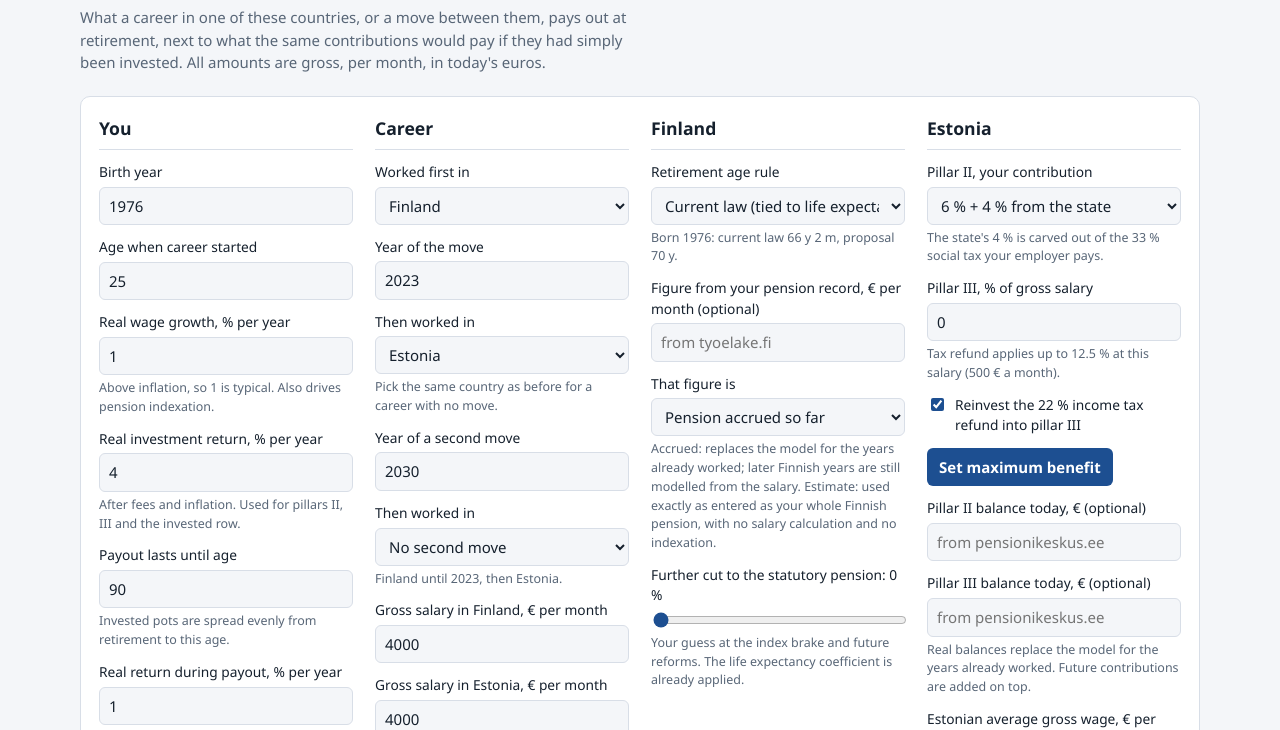
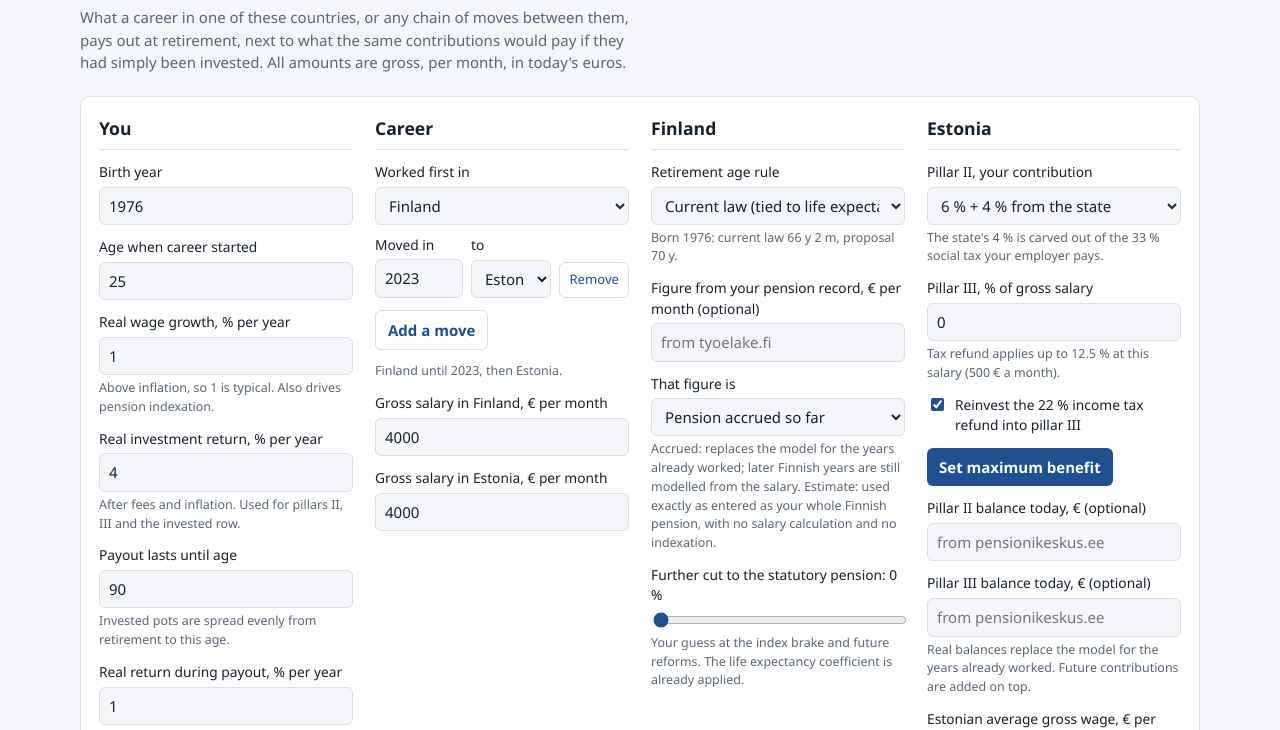
Before and after one commit to porokka/pension-calculator, a plain HTML site: page index.html in a window 1280 px wide. Shown: the part 70-800 px from the top of the page. Drawn offline with Linux system fonts and the light colour scheme.

Commit message:
Career as a chain of moves; show only the countries on the path

```diff
--- a/app.js
+++ b/app.js
@@ -205,14 +205,39 @@
     return y + " y" + (m ? " " + m + " m" : "");
   };
 
-  var FIELDS = ["by", "start", "ca", "move", "cb", "move2", "cc", "salFi", "salEe", "salBe",
+  var FIELDS = ["by", "start", "salFi", "salEe", "salBe",
                 "g", "r", "endAge", "rp",
                 "fiRule", "fiAccNow", "fiKind", "fiCut",
                 "ee2", "ee3", "refund", "pot2Now", "pot3Now", "eeAvg", "eeCut",
                 "be2", "be3", "beRefund", "bePot2Now", "bePot3Now", "beCut"];
 
+  // The career is a chain: a first country, then any number of moves.
+  var MAX_LEGS = 6;
+  var chain = [{ c: "FI", from: 0 }, { c: "EE", from: 2023 }];
+
+  function parsePath(text) {
+    var out = [];
+    text.split(":").forEach(function (part) {
+      var bits = part.split(","), year = parseInt(bits[1], 10);
+      if (CODES.indexOf(bits[0]) < 0) return;
+      out.push({ c: bits[0], from: out.length === 0 ? 0 : (isFinite(year) ? year : NOW) });
+    });
+    return out.length ? out.slice(0, MAX_LEGS) : null;
+  }
+
+  function pathText() {
+    return chain.map(function (l, i) { return i === 0 ? l.c : l.c + "," + l.from; }).join(":");
+  }
+
   function loadFromUrl() {
     var q = new URLSearchParams(root.location.search);
+    var parsed = q.has("path") ? parsePath(q.get("path")) : null;
+    if (!parsed && q.has("ca")) {
+      // Links made before the chain existed.
+      parsed = parsePath(q.get("ca") + ":" + q.get("cb") + "," + q.get("move") +
+                         (q.get("cc") && q.get("cc") !== "none" ? ":" + q.get("cc") + "," + q.get("move2") : ""));
+    }
+    if (parsed) chain = parsed;
     FIELDS.forEach(function (id) {
       if (!q.has(id)) return;
       var el = $(id), v = q.get(id);
@@ -227,6 +252,7 @@
 
   function saveToUrl() {
     var q = new URLSearchParams();
+    q.set("path", pathText());
     FIELDS.forEach(function (id) {
       var el = $(id);
       q.set(id, el.type === "checkbox" ? (el.checked ? "1" : "0") : el.value);
@@ -276,16 +302,58 @@
     });
   }
 
-  // Collapse the three selects into the legs that actually differ.
+  // Collapse the chain into the legs that actually differ.
   function readLegs() {
-    var legs = [{ c: $("ca").value, from: 0 }];
-    var add = function (c, from) {
-      if (c === "none" || c === legs[legs.length - 1].c) return;
-      legs.push({ c: c, from: from });
-    };
-    add($("cb").value, Math.round(num("move")));
-    add($("cc").value, Math.round(num("move2")));
+    var legs = [{ c: chain[0].c, from: 0 }];
+    for (var i = 1; i < chain.length; i++) {
+      if (chain[i].c !== legs[legs.length - 1].c) legs.push({ c: chain[i].c, from: Math.round(chain[i].from) });
+    }
     return legs;
+  }
+
+  function countrySelect(id, value) {
+    var sel = document.createElement("select");
+    sel.id = id;
+    CODES.forEach(function (c) { var op = el("option", null, NAME[c]); op.value = c; sel.appendChild(op); });
+    sel.value = value;
+    return sel;
+  }
+
+  function buildChain() {
+    var box = $("chain");
+    box.textContent = "";
+    chain.forEach(function (leg, i) {
+      var sel = countrySelect("leg" + i + "C", leg.c);
+      sel.addEventListener("change", function () { leg.c = sel.value; render(); });
+      if (i === 0) {
+        var first = el("div", "field");
+        var lab = el("label", null, "Worked first in");
+        lab.htmlFor = sel.id;
+        first.appendChild(lab); first.appendChild(sel);
+        box.appendChild(first);
+        return;
+      }
+      var row = el("div", "leg");
+      var yearField = el("div", "field"), yearLabel = el("label", null, "Moved in");
+      var year = document.createElement("input");
+      year.type = "number"; year.id = "leg" + i + "Y"; year.min = 1960; year.max = 2090; year.step = 1; year.value = leg.from;
+      yearLabel.htmlFor = year.id;
+      year.addEventListener("input", function () {
+        var v = parseInt(year.value, 10);
+        if (isFinite(v)) { leg.from = v; render(); }
+      });
+      yearField.appendChild(yearLabel); yearField.appendChild(year);
+      var toField = el("div", "field"), toLabel = el("label", null, "to");
+      toLabel.htmlFor = sel.id;
+      toField.appendChild(toLabel); toField.appendChild(sel);
+      var remove = el("button", "quiet remove", "Remove");
+      remove.type = "button";
+      remove.setAttribute("aria-label", "Remove move " + i);
+      remove.addEventListener("click", function () { chain.splice(i, 1); buildChain(); render(); });
+      row.appendChild(yearField); row.appendChild(toField); row.appendChild(remove);
+      box.appendChild(row);
+    });
+    $("addMove").hidden = chain.length >= MAX_LEGS;
   }
 
   function describe(legs) {
@@ -321,7 +389,16 @@
     $("fiCutOut").textContent = Math.round(o.fiCut * 100);
     $("eeCutOut").textContent = Math.round(o.eeCut * 100);
     $("beCutOut").textContent = Math.round(o.beCut * 100);
-    $("moveHint").textContent = label + ".";
+    var unordered = chain.some(function (l, i) { return i > 1 && l.from <= chain[i - 1].from; });
+    $("moveHint").textContent = label + "." + (unordered ? " Move years should increase down the list." : "");
+
+    // Only the countries on the path are shown, and only their figures count.
+    var on = {};
+    legs.forEach(function (l) { on[l.c] = true; });
+    CODES.forEach(function (c) { $("grp" + c).hidden = !on[c]; $("wrap" + c).hidden = !on[c]; });
+    if (!on.FI) o.fiAccNow = null;
+    if (!on.EE) o.pot2Now = o.pot3Now = null;
+    if (!on.BE) o.bePot2Now = o.bePot3Now = null;
     $("gHint").textContent = "Above inflation, so 1 is typical. Also drives pension indexation." + (num("g") > 4 ? " Capped at 4; " + num("g") + " looks like a figure that includes inflation." : "");
     var cap = o.salEe > 0 ? Math.min(15, EE_P3_CAP / (o.salEe * 12) * 100) : 0;
     $("ee3Hint").textContent = "Tax refund applies up to " + pct(cap) + " at this salary (" + eur(cap / 100 * o.salEe) + " a month).";
@@ -342,7 +419,7 @@
         segs: [["inv", mine.inv, "Invested"]], total: mine.inv }
     ];
     CODES.forEach(function (c) {
-      if (legs.length === 1 && legs[0].c === c) return;
+      if (legs.length === 1 || !on[c]) return;
       if (!(SAL[c] > 0)) return;
       var x = simulate(model, [{ c: c, from: 0 }]);
       rows.push({ name: "Whole career in " + NAME[c], sub: "for comparison, retire at " + ageText(x.ret[c]), segs: segsOf(x), total: x.monthly });
@@ -438,10 +515,20 @@
     var done = function () { $("copyBtn").textContent = "Link copied"; setTimeout(function () { $("copyBtn").textContent = "Copy link to this scenario"; }, 1800); };
     if (navigator.clipboard) navigator.clipboard.writeText(root.location.href).then(done, function () {});
   });
+  $("addMove").addEventListener("click", function () {
+    var last = chain[chain.length - 1];
+    var used = chain.map(function (l) { return l.c; });
+    var fresh = CODES.filter(function (c) { return used.indexOf(c) < 0; });
+    var next = fresh.length ? fresh[0] : CODES.filter(function (c) { return c !== last.c; })[0];
+    chain.push({ c: next, from: Math.max((last.from || 0) + 1, NOW + 1) });
+    buildChain();
+    render();
+  });
   loadFromUrl();
   Array.prototype.forEach.call(document.querySelectorAll("input, select"), function (n) {
     n.addEventListener("input", render);
     n.addEventListener("change", render);
   });
+  buildChain();
   render();
 })(typeof window !== "undefined" ? window : this);
--- a/index.html
+++ b/index.html
@@ -11,7 +11,7 @@
 <div class="wrap">
   <header>
     <h1>Pension Calculator: Finland, Estonia, Belgium</h1>
-    <p class="lede">What a career in one of these countries, or a move between them, pays out at retirement, next to what the same contributions would pay if they had simply been invested. All amounts are gross, per month, in today's euros.</p>
+    <p class="lede">What a career in one of these countries, or any chain of moves between them, pays out at retirement, next to what the same contributions would pay if they had simply been invested. All amounts are gross, per month, in today's euros.</p>
   </header>
 
   <section class="panel">
@@ -28,25 +28,15 @@
 
       <div class="group">
         <h2>Career</h2>
-        <div class="field"><label for="ca">Worked first in</label>
-          <select id="ca"><option value="FI" selected>Finland</option><option value="EE">Estonia</option><option value="BE">Belgium</option></select>
-        </div>
-        <div class="field"><label for="move">Year of the move</label><input type="number" id="move" min="1970" max="2080" step="1" value="2023"></div>
-        <div class="field"><label for="cb">Then worked in</label>
-          <select id="cb"><option value="FI">Finland</option><option value="EE" selected>Estonia</option><option value="BE">Belgium</option></select>
-          <span class="hint">Pick the same country as before for a career with no move.</span>
-        </div>
-        <div class="field"><label for="move2">Year of a second move</label><input type="number" id="move2" min="1970" max="2080" step="1" value="2030"></div>
-        <div class="field"><label for="cc">Then worked in</label>
-          <select id="cc"><option value="none" selected>No second move</option><option value="FI">Finland</option><option value="EE">Estonia</option><option value="BE">Belgium</option></select>
-          <span class="hint" id="moveHint"></span>
-        </div>
-        <div class="field"><label for="salFi">Gross salary in Finland, € per month</label><input type="number" id="salFi" min="0" max="30000" step="100" value="4000"></div>
-        <div class="field"><label for="salEe">Gross salary in Estonia, € per month</label><input type="number" id="salEe" min="0" max="30000" step="100" value="4000"></div>
-        <div class="field"><label for="salBe">Gross salary in Belgium, € per month</label><input type="number" id="salBe" min="0" max="30000" step="100" value="4000"><span class="hint">All in today's euros. Only the countries on your path are used.</span></div>
+        <div id="chain" class="chain"></div>
+        <button type="button" class="quiet" id="addMove">Add a move</button>
+        <span class="hint" id="moveHint"></span>
+        <div class="field" id="wrapFI"><label for="salFi">Gross salary in Finland, € per month</label><input type="number" id="salFi" min="0" max="30000" step="100" value="4000"></div>
+        <div class="field" id="wrapEE"><label for="salEe">Gross salary in Estonia, € per month</label><input type="number" id="salEe" min="0" max="30000" step="100" value="4000"></div>
+        <div class="field" id="wrapBE"><label for="salBe">Gross salary in Belgium, € per month</label><input type="number" id="salBe" min="0" max="30000" step="100" value="4000"></div>
       </div>
 
-      <div class="group">
+      <div class="group" id="grpFI">
         <h2>Finland</h2>
         <div class="field"><label for="fiRule">Retirement age rule</label>
           <select id="fiRule">
@@ -66,7 +56,7 @@
         <div class="field"><label for="fiCut">Further cut to the statutory pension: <span id="fiCutOut">0</span> %</label><input type="range" id="fiCut" min="0" max="40" step="1" value="0"><span class="hint">Your guess at the index brake and future reforms. The life expectancy coefficient is already applied.</span></div>
       </div>
 
-      <div class="group">
+      <div class="group" id="grpEE">
         <h2>Estonia</h2>
         <div class="field"><label for="ee2">Pillar II, your contribution</label>
           <select id="ee2">
@@ -86,7 +76,7 @@
         <div class="field"><label for="eeCut">Further cut to pillar I: <span id="eeCutOut">0</span> %</label><input type="range" id="eeCut" min="0" max="40" step="1" value="0"></div>
       </div>
 
-      <div class="group">
+      <div class="group" id="grpBE">
         <h2>Belgium</h2>
         <div class="field"><label for="be2">Pillar II, employer plan, % of gross salary</label><input type="number" id="be2" min="0" max="20" step="0.5" value="3"><span class="hint">Group insurance or pension fund paid by your employer. Set 0 if you have none.</span></div>
         <div class="field"><label for="be3">Pillar III, pension savings, € per year</label><input type="number" id="be3" min="0" max="5000" step="50" value="0"><span class="hint" id="be3Hint"></span></div>
--- a/style.css
+++ b/style.css
@@ -82,3 +82,8 @@ footer { color: var(--muted); font-size: 0.8rem; }
   .row { grid-template-columns: 1fr auto; }
   .row .bar { grid-column: 1 / -1; order: 3; }
 }
+[hidden] { display: none !important; }
+.chain { display: flex; flex-direction: column; gap: 10px; }
+.leg { display: grid; grid-template-columns: 5.5rem 1fr auto; gap: 8px; align-items: end; }
+.leg .field { min-width: 0; }
+button.remove { padding: 7px 9px; font-weight: 500; font-size: 0.82rem; align-self: end; }
```
